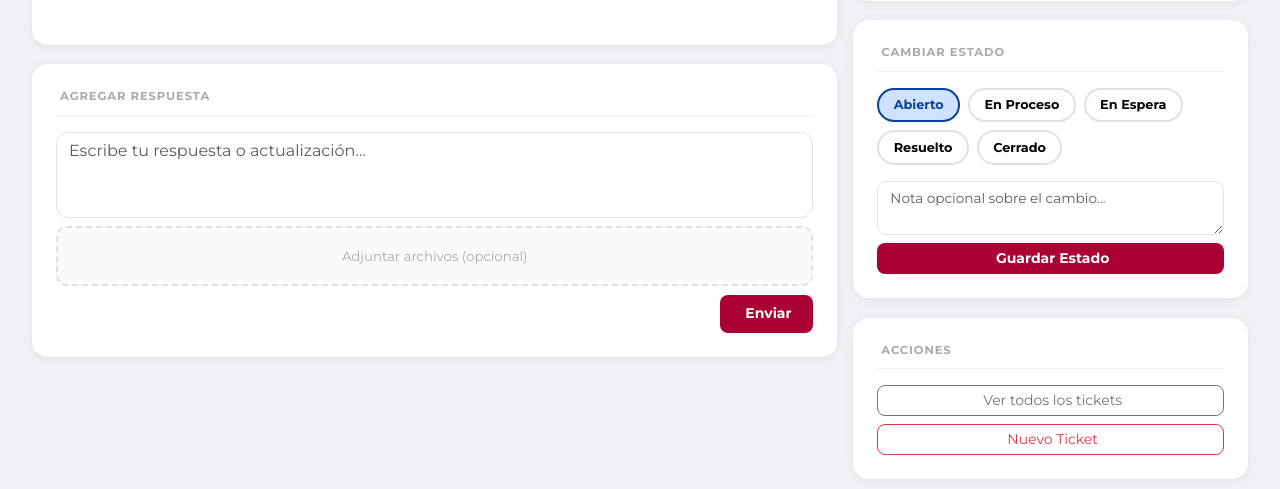
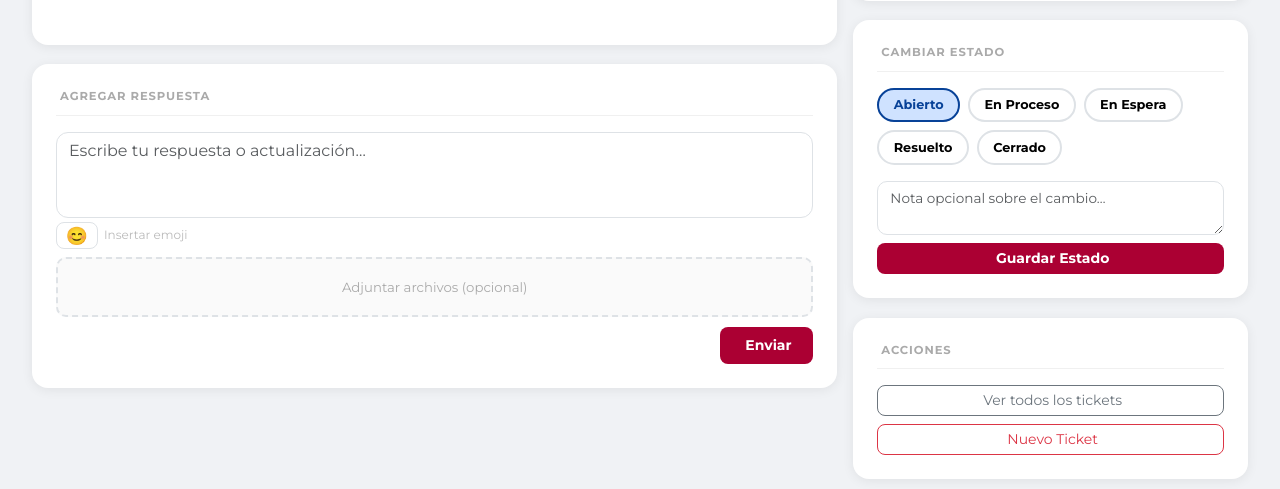
Before and after one commit to proyectoITV/sistemadevivienda, a Django app: page /tickets/1/ in a window 1280 px wide. Shown: the part 958-1447 px from the top of the page. Run offline with Django 5.2, Linux system fonts and the light colour scheme; a user stored in the database is signed in; tables that the repository leaves empty hold one stand-in row (values such as "Sample post"); parts of the project's set-up code (start-up, migrations or seed data) failed here and were passed over; some libraries are stand-ins or nearby versions.

Commit message:
Incorporacion de emogic a los ticket, se quito Vivienda del menu Dashboard

```diff
--- a/portal/templates/desarrollo/web/tickets/ver_ticket.html
+++ b/portal/templates/desarrollo/web/tickets/ver_ticket.html
@@ -155,6 +155,20 @@
     .mini-file-item .btn-remove-mini {
         border: none; background: none; color: #dc3545; cursor: pointer; padding: 0; margin-left: auto;
     }
+
+    /* ── Emoji picker ── */
+    .emoji-btn {
+        background: none; border: 1px solid #dee2e6; border-radius: 8px;
+        padding: .25rem .55rem; font-size: 1.1rem; cursor: pointer;
+        transition: all .2s; line-height: 1;
+    }
+    .emoji-btn:hover { border-color: var(--color1); background: #fff5f7; }
+    .emoji-picker-wrap {
+        position: absolute; z-index: 9999; bottom: calc(100% + 8px); left: 0;
+        display: none; filter: drop-shadow(0 4px 16px rgba(0,0,0,.18));
+    }
+    .emoji-picker-wrap.show { display: block; }
+    emoji-picker { --border-radius: 14px; --emoji-size: 1.3rem; }
 
     /* ── Status changer ── */
     .status-selector { display: flex; flex-wrap: wrap; gap: .5rem; }
@@ -317,8 +331,17 @@
                 <form method="post" enctype="multipart/form-data" id="commentForm">
                     {% csrf_token %}
                     <input type="hidden" name="accion" value="comentar">
-                    <textarea name="mensaje" class="form-control mb-2" rows="3"
-                              placeholder="Escribe tu respuesta o actualización…" required></textarea>
+                    <div style="position:relative;">
+                        <textarea name="mensaje" id="mensajeTextarea" class="form-control mb-1" rows="3"
+                                  placeholder="Escribe tu respuesta o actualización…" required></textarea>
+                        <div style="display:flex; align-items:center; gap:.4rem; margin-bottom:.5rem;">
+                            <button type="button" class="emoji-btn" id="emojiToggleBtn" title="Insertar emoji">😊</button>
+                            <span style="font-size:.75rem; color:#bbb;">Insertar emoji</span>
+                        </div>
+                        <div class="emoji-picker-wrap" id="emojiPickerWrap">
+                            <emoji-picker id="emojiPicker"></emoji-picker>
+                        </div>
+                    </div>
 
                     <!-- Drop mini para archivos en comentario -->
                     <div class="drop-mini" id="dropMini">
@@ -497,7 +520,39 @@
     </div>
 </div>
 
+<script type="module" src="https://cdn.jsdelivr.net/npm/emoji-picker-element@1/index.js"></script>
+
 <script>
+// ── Emoji Picker ──
+(function() {
+    const btn     = document.getElementById('emojiToggleBtn');
+    const wrap    = document.getElementById('emojiPickerWrap');
+    const picker  = document.getElementById('emojiPicker');
+    const textarea = document.getElementById('mensajeTextarea');
+
+    btn.addEventListener('click', function(e) {
+        e.stopPropagation();
+        wrap.classList.toggle('show');
+    });
+
+    picker.addEventListener('emoji-click', function(e) {
+        const emoji = e.detail.unicode;
+        const start = textarea.selectionStart;
+        const end   = textarea.selectionEnd;
+        const val   = textarea.value;
+        textarea.value = val.slice(0, start) + emoji + val.slice(end);
+        textarea.selectionStart = textarea.selectionEnd = start + emoji.length;
+        textarea.focus();
+        wrap.classList.remove('show');
+    });
+
+    document.addEventListener('click', function(e) {
+        if (!wrap.contains(e.target) && e.target !== btn) {
+            wrap.classList.remove('show');
+        }
+    });
+})();
+
 // Status selector
 function selectStatus(val) {
     document.querySelectorAll('.status-btn').forEach(b => {
```
Also changed, not shown: portal/templates/desarrollo/web/dashboard.html (+0 -14 lines), portal/templates/desarrollo/web/dashboard_new.html (+0 -15 lines), portal/migrations/0040_merge_20260311_1511.py (added), portal/migrations/0041_rename_tickets_ser_emisor__dep_idx_tickets_ser_emisor__ed0415_idx_and_more.py (added).
